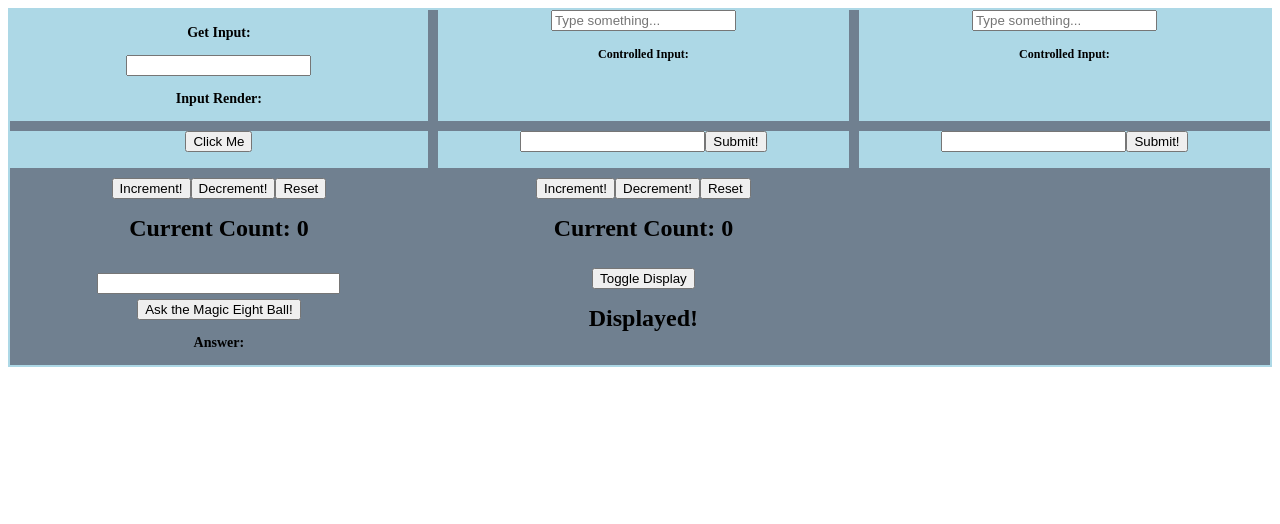
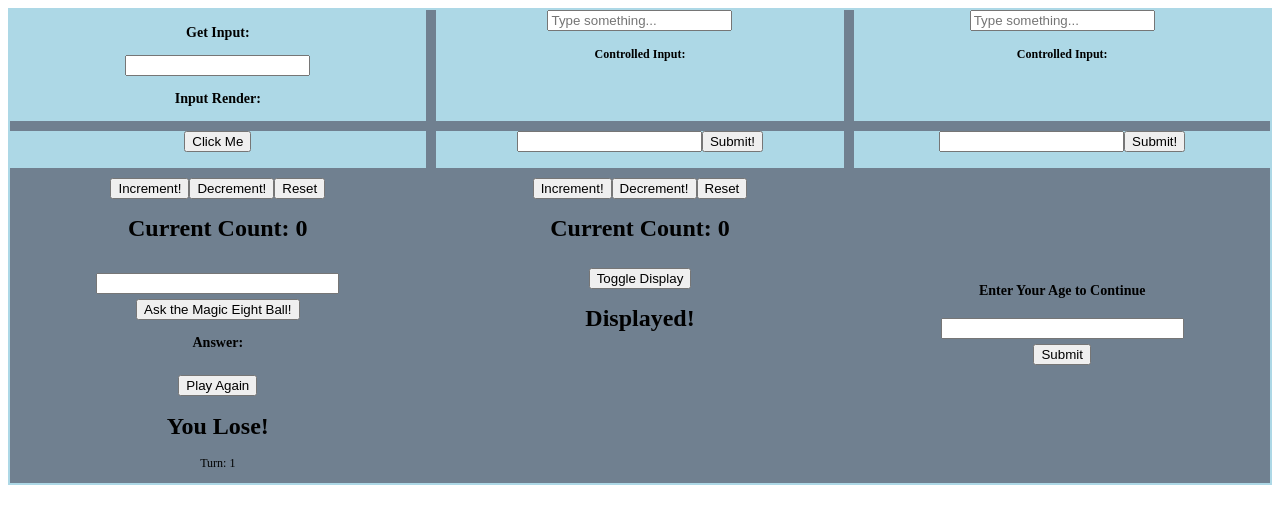
Before and after one commit to ArboReality/React-Sandbox, a React (Vite) app: page / in a window 1280 px wide. Shown: the top 524 px of the page. Built offline with nearby package versions, Linux system fonts and the light colour scheme.

Commit message:
created files on conditional rendering with props and ternaries

```diff
--- a/src/App.jsx
+++ b/src/App.jsx
@@ -7,11 +7,13 @@ import Controller from './components/lifecycles'
 import OnlyEvens from './components/lifecycles'
 import MagicEightBall from './components/eightball'
 import MyCondition from './components/conditionalrender'
+import GameOfChance from './components/conditionalprops'
 
 import FunctionalInput from './components/ctrlinput'
 import FunctionalForm from './components/ctrlform'
 import MyApp from './components/callbackprops'
 import FunctionalCounter from './components/counter';
+import CheckUserAge from './components/ternaries'
 
 const styles = {
   backgroundColor: "slategrey",
@@ -37,6 +39,10 @@ export default function App() {
       </Controller>
       <MagicEightBall />
       <MyCondition />
+
+
+      < CheckUserAge />
+      < GameOfChance />
     </main>
   )
 }
--- /dev/null
+++ b/src/components/conditionalprops.jsx
@@ -0,0 +1,44 @@
+import React from 'react'
+
+class Results extends React.Component {
+  constructor(props) {
+    super(props);
+  }
+  render() {
+    {/* Change code below this line */}
+    return <h1>
+      {this.props.fiftyFifty ? "You Win!" : "You Lose!"}
+    </h1>;
+    {/* Change code above this line */}
+  }
+}
+
+ export default class GameOfChance extends React.Component {
+  constructor(props) {
+    super(props);
+    this.state = {
+      counter: 1
+    };
+    this.handleClick = this.handleClick.bind(this);
+  }
+  handleClick() {
+    this.setState(prevState => {
+      // Complete the return statement:
+      return {
+        counter: this.state.counter +1
+      }
+    });
+  }
+  render() {
+    const expression = Math.random() >= .5; // Change this line
+    return (
+      <div>
+        <button onClick={this.handleClick}>Play Again</button>
+        {/* Change code below this line */}
+          <Results fiftyFifty={expression}/>
+        {/* Change code above this line */}
+        <p>{'Turn: ' + this.state.counter}</p>
+      </div>
+    );
+  }
+}
--- /dev/null
+++ b/src/components/ternaries.jsx
@@ -0,0 +1,57 @@
+import React from 'react'
+
+const inputStyle = {
+  width: 235,
+  margin: 5
+};
+
+export default class CheckUserAge extends React.Component {
+  constructor(props) {
+    super(props);
+    // Change code below this line
+    this.state = {
+      input: "",
+      userAge: ""
+    }
+    // Change code above this line
+    this.submit = this.submit.bind(this);
+    this.handleChange = this.handleChange.bind(this);
+  }
+  handleChange(e) {
+    this.setState({
+      input: e.target.value,
+      userAge: ''
+    });
+  }
+  submit() {
+    this.setState(state => ({
+      userAge: state.input
+    }));
+  }
+  render() {
+    const buttonOne = <button onClick={this.submit}>Submit</button>;
+    const buttonTwo = <button>You May Enter</button>;
+    const buttonThree = <button>You Shall Not Pass</button>;
+    return (
+      <div>
+        <h3>Enter Your Age to Continue</h3>
+        <input
+          style={inputStyle}
+          type='number'
+          value={this.state.input}
+          onChange={this.handleChange}
+        />
+        <br />
+        {/* Change code below this line */}
+          {
+            this.state.userAge === ""
+            ? buttonOne
+            : this.state.userAge >= 18
+              ? buttonTwo
+              : buttonThree
+          }
+        {/* Change code above this line */}
+      </div>
+    );
+  }
+}
```
